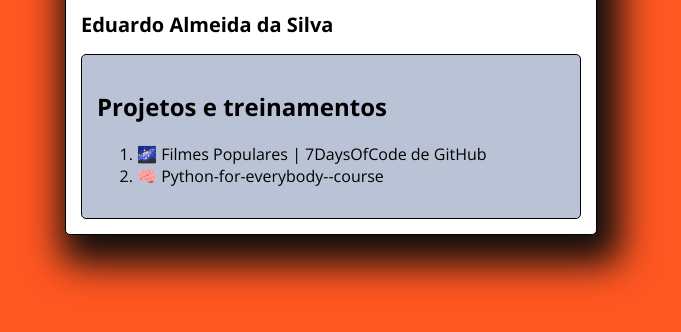
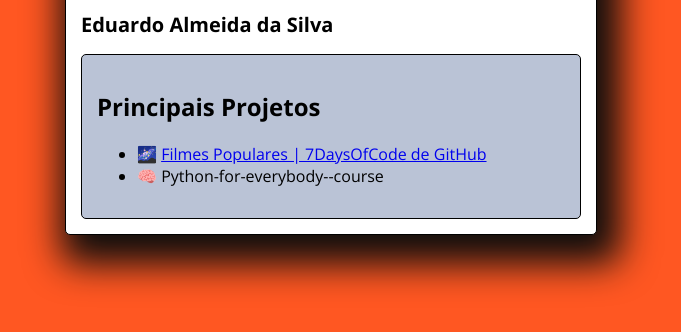
Before and after one commit to eduardoalsilva/eduardoalsilva.github.io, a plain HTML site: page index.html in a window 1280 px wide. Shown: the part 202-534 px from the top of the page, without its empty margins (309-990 px from the left). Drawn offline with nearby package versions, Linux system fonts and the light colour scheme.

Commit message:
Inserindo links no arquivo index.html

```diff
--- a/index.html
+++ b/index.html
@@ -1,10 +1,21 @@
+<!DOCTYPE html>
+<html lang="pt-BR">
+
+
 <head>
-    <link rel="stylesheet" href="style.css">
+    <meta charset="UTF-8">
+    <meta name="author" content="Eduardo Silva">
+    <meta name="description" content="Esta página contém o meu portfólio pessoal, com meus projetos principais">
+    <title>Eduardo Almeida da Silva</title>
+    <link rel="icon" href="https://www.imagemhost.com.br/images/2022/11/16/272192194_10219192747360604_7598904134037721093_n.jpg">
+    <link rel="stylesheet" href="style.css" type="text/css">
+    <link rel="preconnect" href="https://fonts.gstatic.com">
+    <link href="https://fonts.googleapis.com/css2?family=Open+Sans:ital,wght@0,400;0,600;0,700;1,400;1,600;1,700&display=swap" rel="stylesheet">
 </head>
 
+<body>
 
-<link rel="preconnect" href="https://fonts.gstatic.com">
-<link href="https://fonts.googleapis.com/css2?family=Open+Sans:ital,wght@0,400;0,600;0,700;1,400;1,600;1,700&display=swap" rel="stylesheet">
+
 
   <section>
     <header>
@@ -13,12 +24,22 @@
   <h1>Eduardo Almeida da Silva</h1>
 
   <div>
-    <h2>Projetos e treinamentos </h2>
-    <ol>
-      <li>🌌 <a href="https://eduardoalsilva.github.io/7DaysOfCode-GitHub--Filmes-Populares/"></a>Filmes Populares | 7DaysOfCode de GitHub</li>
-      <li>🧠 Python-for-everybody--course</li>
-  </ol>
-
+    <nav>
+      <h2>Principais Projetos </h2>
+      <ul>
+        <li>🌌
+          <a href="https://eduardoalsilva.github.io/7DaysOfCode-GitHub--Filmes-Populares/">Filmes Populares | 7DaysOfCode de GitHub</a>
+        </li>
+        <li>🧠
+          Python-for-everybody--course
+        </li>
+      </ul>
+    </nav>
   </div>
 
   </section>
+
+
+</body>
+
+</html>
```
Lines whose indentation alone changed are shown as unchanged.
